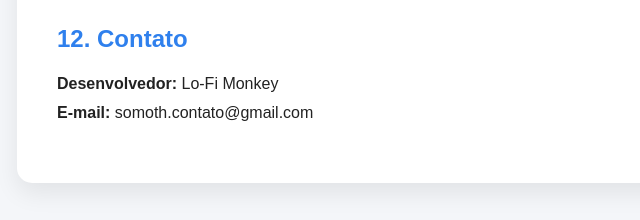
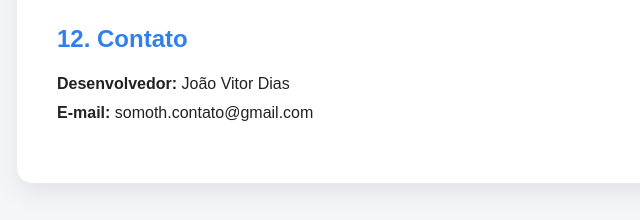
Before and after one commit to JoaoDias12/mathduel-privacy, a plain HTML site: page index.html in a window 1280 px wide. Shown: the part 3011-3231 px from the top of the page, 173-813 px from the left. Drawn offline with Linux system fonts and the light colour scheme.

Commit message:
Update index.html

```diff
--- a/index.html
+++ b/index.html
@@ -271,7 +271,7 @@ Sempre que houver alterações importantes, a data da última atualização ser
 
 <p>
 
-<strong>Desenvolvedor:</strong> Lo-Fi Monkey<br>
+<strong>Desenvolvedor:</strong> João Vitor Dias<br>
 
 <strong>E-mail:</strong> somoth.contato@gmail.com
 
```
